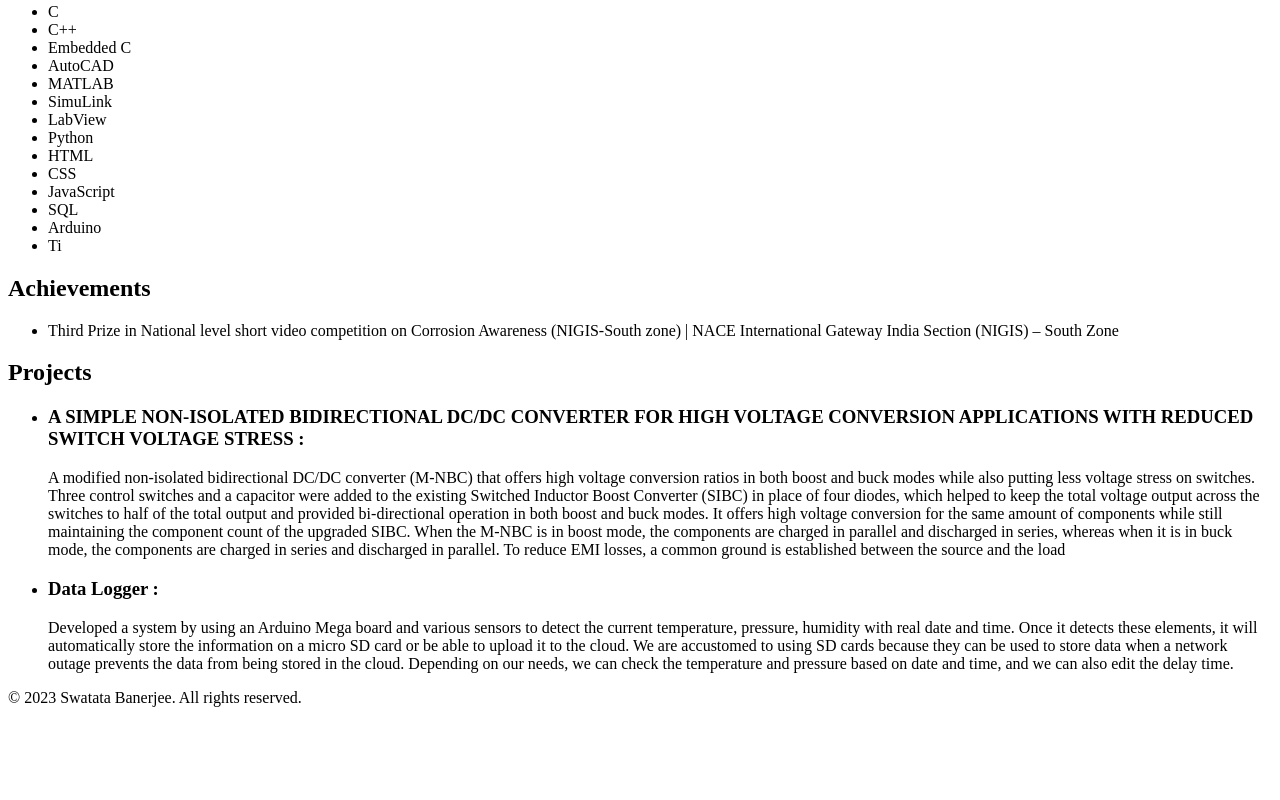
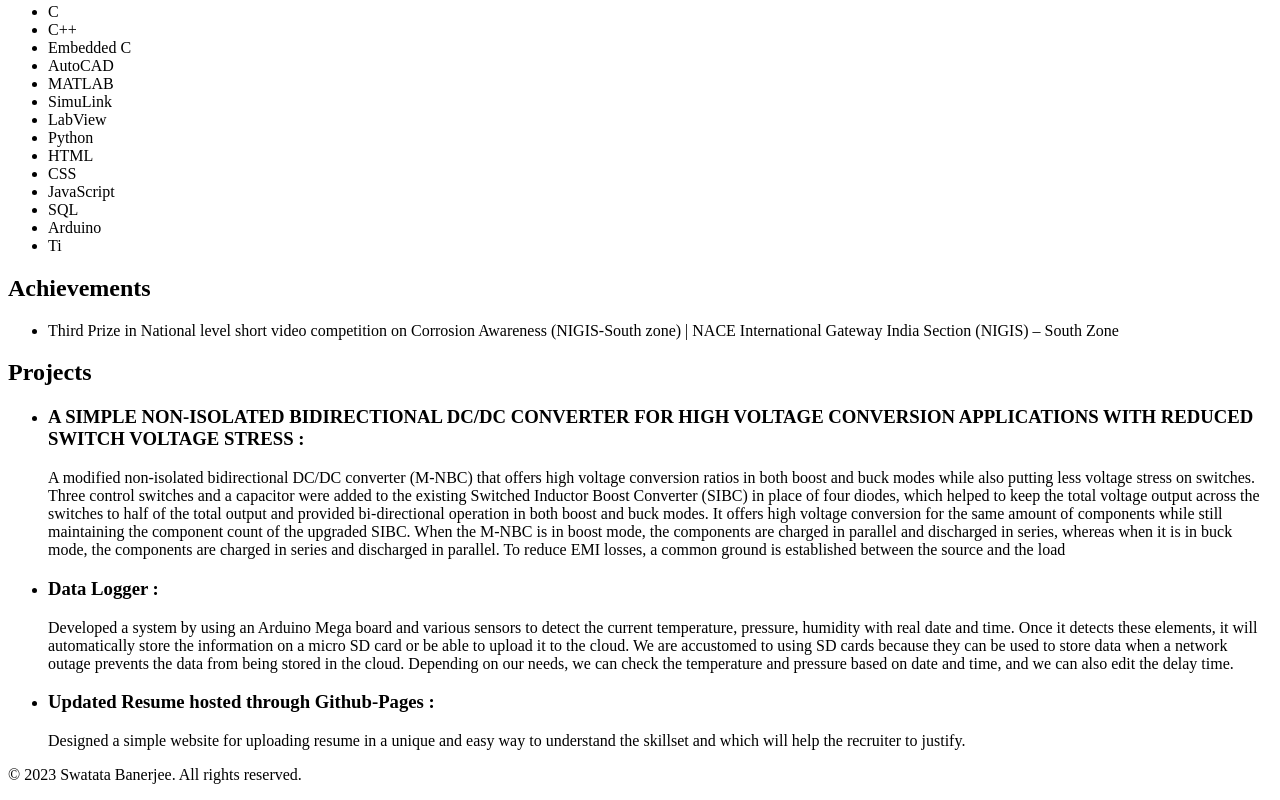
Before and after one commit to sb8830/Resume_Swatata_Banerjee, a plain HTML site: page index.html in a window 1280 px wide. Shown: the part 1221-2021 px from the top of the page. Before the commit the page ends 1944 px from the top, so only its background shows below. Drawn offline with Linux system fonts and the light colour scheme.

Commit message:
index.html

```diff
--- a/index.html
+++ b/index.html
@@ -129,6 +129,10 @@
                         and pressure based on date and time, and we can also edit the delay time.
                     </p>
                 </li>
+                <li>
+                    <h3>Updated Resume hosted through Github-Pages :</h3>
+                    <p>Designed a simple website for uploading resume in a unique and easy way to understand the skillset and which will help the recruiter to justify.</p>
+                </li>
             </ul>
         </section>
 
```
